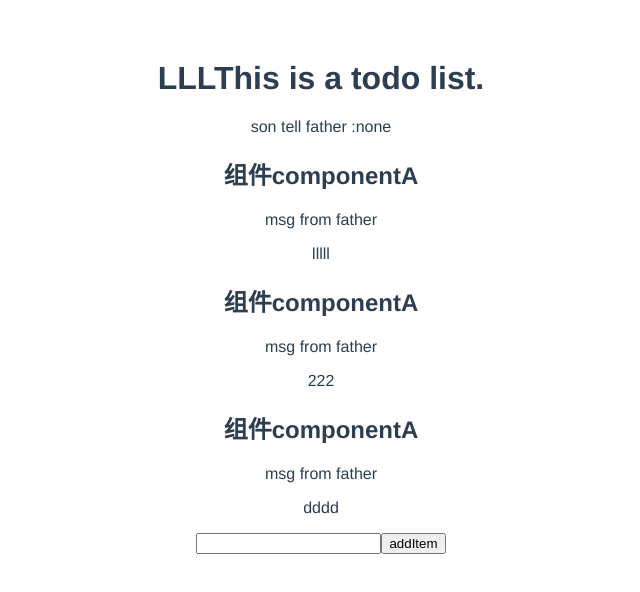
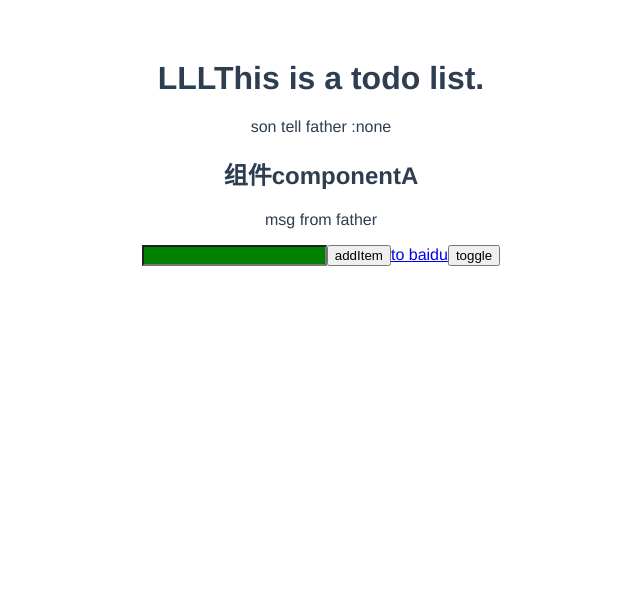
Before and after one commit to ZippoLee12138/vueTest, a Vue app: page / in a window 1280 px wide. Shown: the top 592 px of the page, without its empty margins (319-959 px from the left). Built offline with nearby package versions, Linux system fonts and the light colour scheme.

Commit message:
v-bind标签属性和条件渲染v-if v-show

```diff
--- a/src/App.vue
+++ b/src/App.vue
@@ -2,11 +2,13 @@
   <div id="app">
     <h1 v-html="title"></h1>
     <p>son tell father :{{sonMsg}}</p>
-    <componentA v-for="value in objList" v-bind:value="value"  msgFromFather="msg from father" v-on:son-tell-father="sonTellMe"></componentA>
-    <input v-model="newItem" v-on:keyup.enter="addNewItem" />
+    <componentA  msgFromFather="msg from father" v-on:son-tell-father="sonTellMe"></componentA>
+    <input v-model="newItem" v-on:keyup.enter="addNewItem" :class="[inputClassArr,inputClass]" :style="inputStyle"/>
 
     <button v-on:click="addItem">addItem</button>
-
+    <a v-if="showBaidu" :href="link" title="百度">to baidu</a>
+    <a v-show="!showBaidu" :href="linkGoogle" title="谷歌">to Google</a>
+    <button v-on:click="toggle">toggle</button>
     <ul>
       <li v-for="(item,index) in items" v-bind:class="{finished: item.finished}" v-on:click="itemTap(item)" v-bind:title="item.label">
         {{index}}-- {{item.label}}
@@ -42,6 +44,21 @@ export default {
         name:'lllll',
         num:222,
         text:'dddd',
+      },
+      link:"https://www.baidu.com",
+      showBaidu:true,
+      linkGoogle:"https://www.google.com",
+      inputClass:{
+        'red-font':true,
+        'blue-font':true
+      },
+      inputClassArr:[
+        'arr-class-1',
+        'arr-class-2'
+      ],
+      inputStyle:{
+        'color':'red',
+        'background-color':'green'
       }
     }
   },
@@ -71,6 +88,9 @@ export default {
         label:'Vue.set',
         finished:true
       })
+    },
+    toggle:function () {
+      this.showBaidu = !this.showBaidu
     }
   },
   watch:{
```
